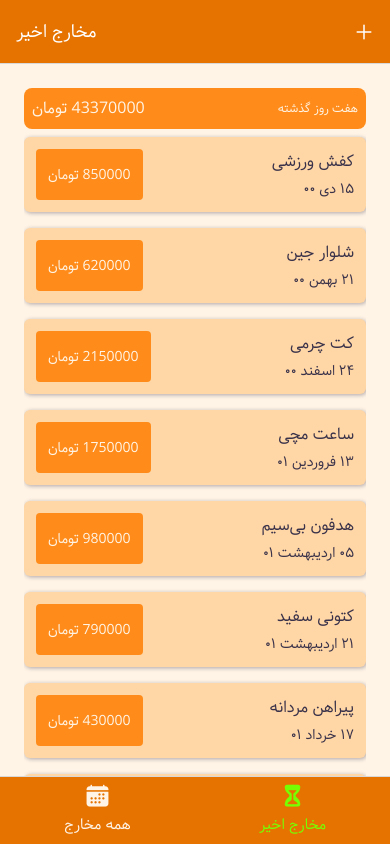
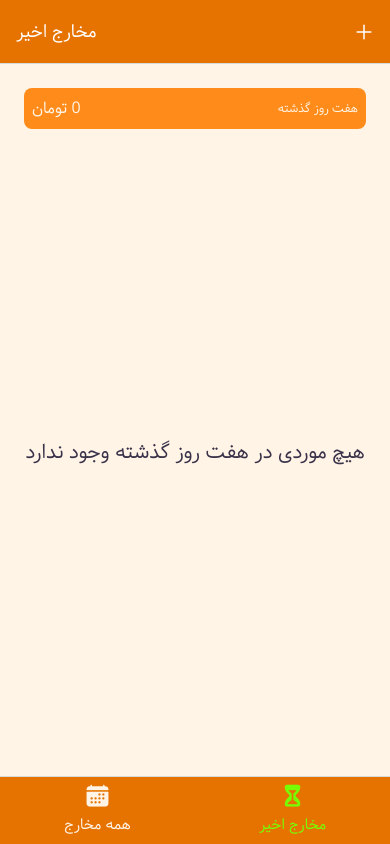
Before and after one commit to hamedghaaderi/Expense-tracker, a React Native app: screen /RecentScreen in a window 390 px wide. Built offline with nearby package versions, Linux system fonts and the light colour scheme.

Commit message:
feat: create expenses context and its provider. also define methods for it and use them

```diff
--- a/App.js
+++ b/App.js
@@ -9,6 +9,7 @@ import GlobalStyles from "./constants/colors";
 import { Ionicons } from "@expo/vector-icons";
 import { useFonts } from "expo-font";
 import IconBTN from "./components/ui/icon-btn";
+import ExpensesProvider from "./services/expenses-provider";
 
 const Stack = createNativeStackNavigator();
 const BottomTabs = createBottomTabNavigator();
@@ -68,11 +69,13 @@ export default function App() {
   return (
     <>
       <StatusBar style="light" />
+      <ExpensesProvider>
         <NavigationContainer>
           <Stack.Navigator
             screenOptions={{
               headerStyle: { backgroundColor: GlobalStyles.colors.primary500 },
               headerTintColor: "white",
+              headerTitleStyle: { fontFamily: "samim" },
             }}
           >
             <Stack.Screen
@@ -85,11 +88,11 @@ export default function App() {
               component={ManageExpensesScreen}
               options={{
                 presentation: "modal",
-              headerTitleStyle: { fontFamily: "samim" },
               }}
             />
           </Stack.Navigator>
         </NavigationContainer>
+      </ExpensesProvider>
     </>
   );
 }
--- a/components/expenses/expenses-output.js
+++ b/components/expenses/expenses-output.js
@@ -1,13 +1,14 @@
-import { FlatList, StyleSheet, View } from "react-native";
+import { FlatList, StyleSheet, Text, View } from "react-native";
 import ExpensesSummary from "./expenses-summary";
 import ExpensesItem from "./expenses-item";
 import GlobalStyles from "../../constants/colors";
 
-const ExpensesOutput = ({ expenses, expensesPeriod }) => {
+const ExpensesOutput = ({ expenses, expensesPeriod, fallbackText }) => {
   return (
     <>
       <View style={styles.container}>
         <ExpensesSummary periodName={expensesPeriod} expenses={expenses} />
+        {expenses.length > 0 ? (
           <FlatList
             data={expenses}
             renderItem={({ item }) => {
@@ -15,6 +16,11 @@ const ExpensesOutput = ({ expenses, expensesPeriod }) => {
             }}
             keyExtractor={(item) => item.id}
           />
+        ) : (
+          <View style={styles.emptyContainer}>
+            <Text style={styles.emptyText}>{fallbackText}</Text>
+          </View>
+        )}
       </View>
     </>
   );
@@ -30,4 +36,14 @@ const styles = StyleSheet.create({
     paddingBottom: 0,
     backgroundColor: GlobalStyles.colors.primary50,
   },
+  emptyContainer: {
+    flex: 1,
+    alignItems: "center",
+    justifyContent: "center",
+  },
+  emptyText: {
+    fontFamily: "samim",
+    fontSize: 20,
+    color: GlobalStyles.colors.gray500,
+  },
 });
--- a/screens/all-expenses-screen.js
+++ b/screens/all-expenses-screen.js
@@ -1,10 +1,17 @@
 import ExpensesOutput from "../components/expenses/expenses-output";
 import EXPENSES from "../fake-data/expenses";
+import useExpenses from "../utils/expenses-ctx";
 
 const AllExpensesScreen = () => {
+  const { expenses } = useExpenses();
+
   return (
     <>
-      <ExpensesOutput expenses={EXPENSES} expensesPeriod="همه"/>
+      <ExpensesOutput
+        expenses={expenses}
+        expensesPeriod="همه"
+        fallbackText="هیچ موردی وجود ندارد"
+      />
     </>
   );
 };
--- a/screens/manage-expenses-screen.js
+++ b/screens/manage-expenses-screen.js
@@ -3,6 +3,7 @@ import { StyleSheet, View } from "react-native";
 import IconBTN from "../components/ui/icon-btn";
 import GlobalStyles from "../constants/colors";
 import BTN from "../components/ui/btn";
+import useExpenses from "../utils/expenses-ctx";
 
 const ManageExpensesScreen = ({ route, navigation }) => {
   const id = route.params?.expenseId;
@@ -10,17 +11,33 @@ const ManageExpensesScreen = ({ route, navigation }) => {
 
   useLayoutEffect(() => {
     navigation.setOptions({
-      title: isEditing ? "ویرایش مخراج" : "اضافه کردن مخارج",
+      title: isEditing ? "ویرایش مخارج" : "اضافه کردن مخارج",
     });
   }, [navigation, isEditing]);
 
+  const { addExpense, updateExpense, deleteExpense } = useExpenses();
+
   const deleteHandler = () => {
+    deleteExpense(id);
     navigation.goBack();
   };
   const cancelHandler = () => {
     navigation.goBack();
   };
   const confirmHandler = () => {
+    if (isEditing) {
+      updateExpense(id, {
+        description: "44444",
+        amount: 111111,
+        date: new Date("2022-05-20"),
+      });
+    } else {
+      addExpense({
+        description: "11111",
+        amount: 222222,
+        date: new Date("2025-10-20"),
+      });
+    }
     navigation.goBack();
   };
 
--- a/screens/recent-expenses-screen.js
+++ b/screens/recent-expenses-screen.js
@@ -1,10 +1,25 @@
 import ExpensesOutput from "../components/expenses/expenses-output";
 import EXPENSES from "../fake-data/expenses";
+import { getDateMinusDays, getRecentDaysDate } from "../utils/date";
+import useExpenses from "../utils/expenses-ctx";
 
 const RecentExpensesScreen = () => {
+  const { expenses } = useExpenses();
+
+  const recentExpenses = expenses.filter((_expense) => {
+    const today = new Date();
+    const recentDaysDate = getRecentDaysDate(today, 7);
+
+    return _expense.date > recentDaysDate && _expense.date <= today;
+  });
+
   return (
     <>
-      <ExpensesOutput expenses={EXPENSES} expensesPeriod="هفت روز گذشته" />
+      <ExpensesOutput
+        expenses={recentExpenses}
+        expensesPeriod="هفت روز گذشته"
+        fallbackText="هیچ موردی در هفت روز گذشته وجود ندارد"
+      />
     </>
   );
 };
--- /dev/null
+++ b/services/expenses-provider.js
@@ -0,0 +1,66 @@
+import { useReducer } from "react";
+import ExpensesCTX from "../store/expenses-context";
+import EXPENSES from "../fake-data/expenses";
+
+const expensesReducer = (expenses, action) => {
+  switch (action.type) {
+    case "ADD":
+      const id = Date.now().toString();
+
+      return [...expenses, { ...action.payload, id: id }];
+      break;
+
+    case "DELETE":
+      return expenses.filter((_expense) => _expense.id !== action.payload);
+      break;
+
+    case "UPDATE":
+      const expenseToUpdateIndex = expenses.findIndex(
+        (_expense) => _expense.id === action.payload.id
+      );
+
+      const updatableExpense = expenses[expenseToUpdateIndex];
+      const updatedItem = { ...updatableExpense, ...action.payload.data };
+
+      const updatedExpenses = [...expenses];
+      updatedExpenses[expenseToUpdateIndex] = updatedItem;
+
+      return updatedExpenses;
+      break;
+
+    default:
+      return expenses;
+      break;
+  }
+};
+
+const ExpensesProvider = ({ children }) => {
+  const [expenses, dispatch] = useReducer(expensesReducer, EXPENSES);
+
+  const addExpense = (expenseData) => {
+    dispatch({ type: "ADD", payload: expenseData });
+  };
+  const deleteExpense = (id) => {
+    dispatch({ type: "DELETE", payload: id });
+  };
+  const updateExpense = (id, expenseData) => {
+    dispatch({ type: "UPDATE", payload: { id: id, data: expenseData } });
+  };
+
+  const contextValue = {
+    expenses,
+    addExpense,
+    deleteExpense,
+    updateExpense,
+  };
+
+  return (
+    <>
+      <ExpensesCTX.Provider value={contextValue}>
+        {children}
+      </ExpensesCTX.Provider>
+    </>
+  );
+};
+
+export default ExpensesProvider;
--- /dev/null
+++ b/store/expenses-context.js
@@ -0,0 +1,10 @@
+import { createContext } from "react";
+
+const ExpensesCTX = createContext({
+  expenses: [],
+  addExpense: ({ description, amount, date }) => {},
+  deleteExpense: (id) => {},
+  updateExpense: (id, { description, amount, date }) => {},
+});
+
+export default ExpensesCTX;
--- a/utils/date.js
+++ b/utils/date.js
@@ -2,6 +2,10 @@ export const formattedDate = (date) => {
   return date.toLocaleDateString("fa-IR", {
     day: "2-digit",
     month: "long",
-    year: "2-digit",
+    year: "numeric",
   });
 };
+
+export const getRecentDaysDate = (date, days) => {
+  return new Date(date.getFullYear(), date.getMonth(), date.getDate() - days);
+};
--- /dev/null
+++ b/utils/expenses-ctx.js
@@ -0,0 +1,11 @@
+import { useContext } from "react";
+import ExpensesCTX from "../store/expenses-context";
+
+const useExpenses = () => {
+  const { expenses, deleteExpense, addExpense, updateExpense } =
+    useContext(ExpensesCTX);
+
+  return { expenses, deleteExpense, addExpense, updateExpense };
+};
+
+export default useExpenses;
```
Lines whose indentation alone changed are shown as unchanged.
